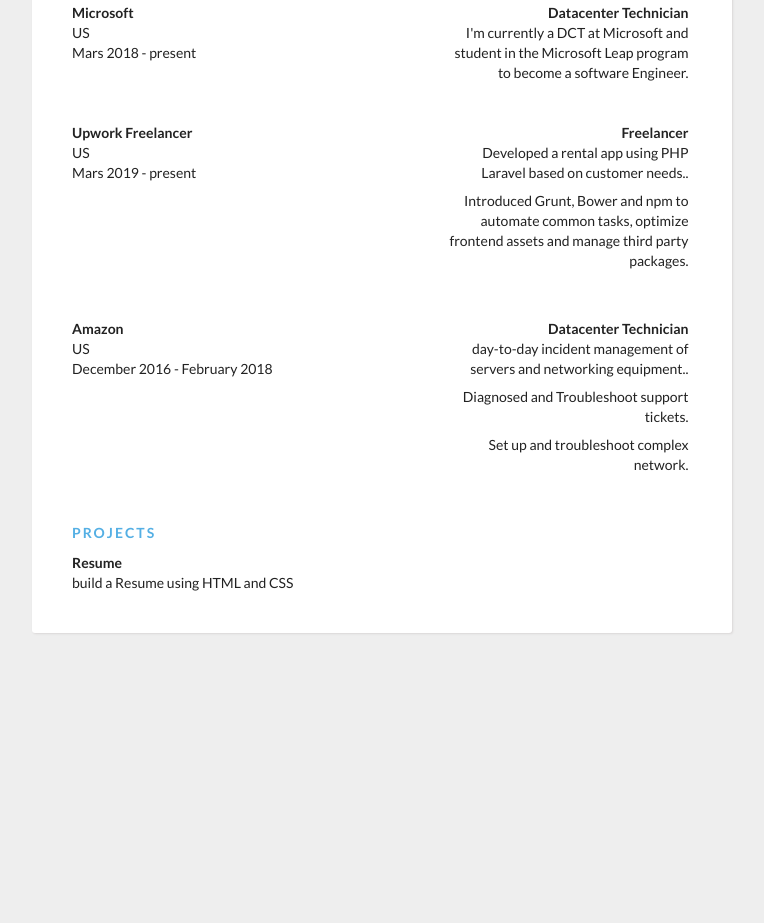
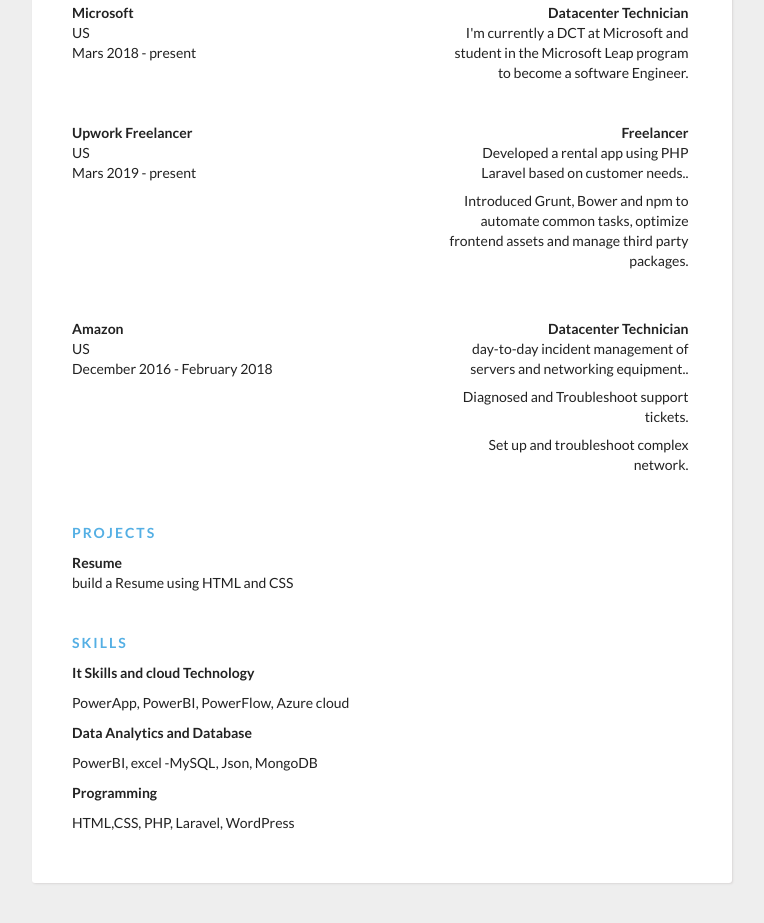
Before and after one commit to hermben/hb-resume, a plain HTML site: page index.html in a window 1280 px wide. Shown: the part 482-1405 px from the top of the page, without its empty margins (258-1022 px from the left). Before the commit the page ends 1165 px from the top, so only its background shows below. Drawn offline with Linux system fonts and the light colour scheme.

Commit message:
Adding my skills

```diff
--- a/index.html
+++ b/index.html
@@ -108,6 +108,61 @@
                 </div>
             </div>
 
+
+            <div class="section">
+                <div class="section__title">Skills</div>
+                <div class="skills">
+                    <div class="skills__item">
+                        <div class="left">
+                            <div class="name">
+                                It Skills and cloud Technology
+                            </div>
+                        </div>
+                    </div>
+
+                </div>
+                <div class="skills__item">
+                    <div class="left">
+                        <div class="">
+                            PowerApp, PowerBI, PowerFlow, Azure cloud
+                        </div>
+                    </div>
+                </div>
+
+                <div class="skills__item">
+                    <div class="left">
+                        <div class="name">
+                            Data Analytics and Database
+                        </div>
+                    </div>
+                </div>
+
+                <div class="skills__item">
+                    <div class="left">
+                        <div class="">
+                            PowerBI, excel -MySQL, Json, MongoDB
+                        </div>
+                    </div>
+                </div>
+
+                <div class="skills__item">
+                    <div class="left">
+                        <div class="name">
+                            Programming
+                        </div>
+                    </div>
+                </div>
+
+                <div class="skills__item">
+                    <div class="left">
+                        <div class="">
+                            HTML,CSS, PHP, Laravel, WordPress
+                        </div>
+                    </div>
+                </div>
+
+            </div>
+
         </div>
     </div>
 </body>
--- a/style.css
+++ b/style.css
@@ -130,3 +130,36 @@ ul {
 ul li {
     margin-bottom: 8px;
 }
+
+
+.details a {
+    text-decoration: none;
+    color: #000;
+    font-style: italic;
+}
+
+.details a:hover {
+    text-decoration: underline;
+    color: #000;
+}
+
+.details .skills__item {
+    margin-bottom: 10px;
+}
+
+.details .skills__item .right input {
+    display: none;
+}
+
+.details .skills__item .right label {
+    display: inline-block;
+    width: 20px;
+    height: 20px;
+    background: #C3DEF3;
+    border-radius: 20px;
+    margin-right: 3px;
+}
+
+.details .skills__item .right input:checked+label {
+    background: #79A9CE;
+}
```
